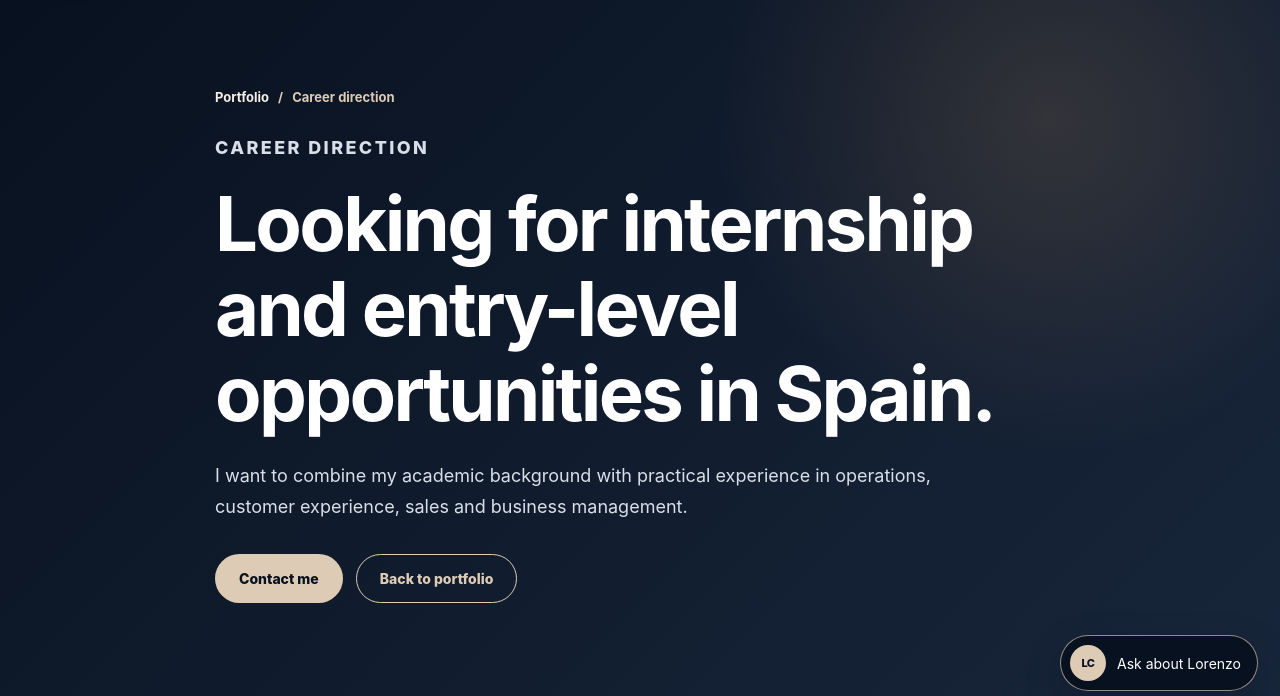
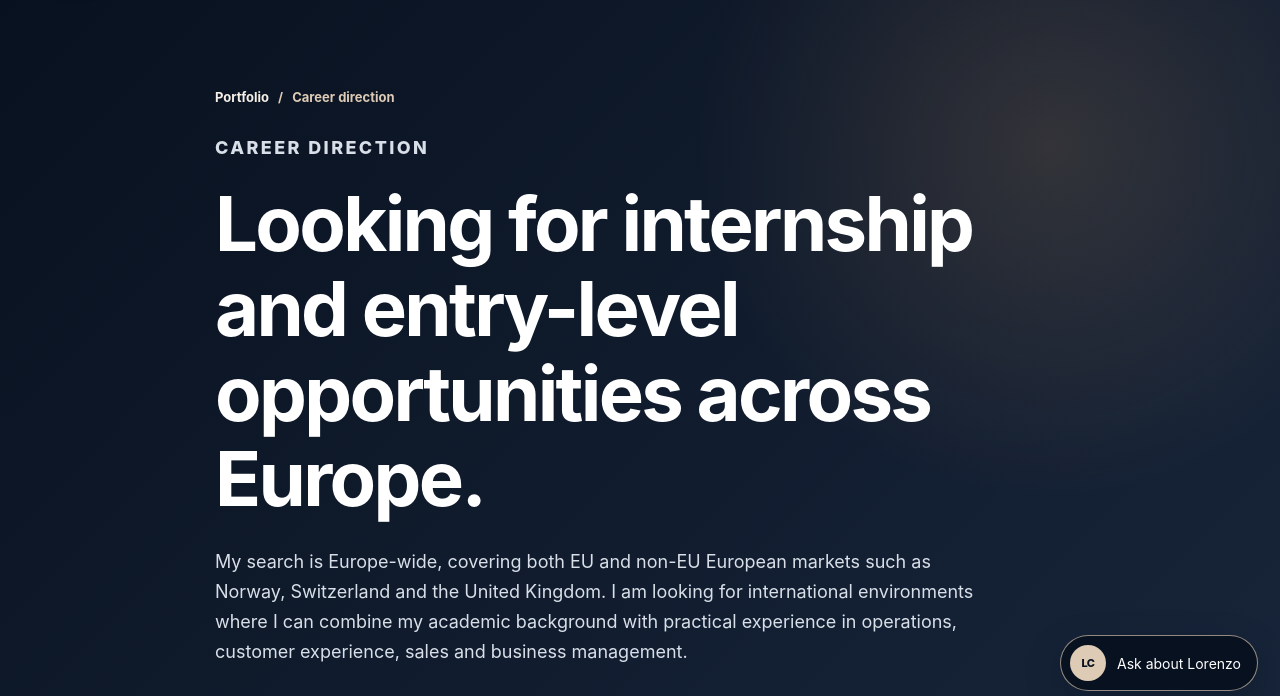
Before and after one commit to lorenzocicogna/lorenzo-portfolio, a plain HTML site: page career.html in a window 1280 px wide. Shown: the part 87-783 px from the top of the page. Drawn offline with Linux system fonts and the light colour scheme.

Commit message:
Estende la ricerca lavorativa a tutta Europa (#37)
* Estende la ricerca lavorativa a tutta Europa

* Aggiorna la pagina Career con focus europeo

* Aggiorna le traduzioni per opportunità europee

* Aggiorna il profilo recruiter con focus europeo

```diff
--- a/assets/js/portfolio-plus.js
+++ b/assets/js/portfolio-plus.js
@@ -12,7 +12,7 @@
       recruiterBlocks: [
         ["Practical experience", "Tourism mobility and guest relations at Tuk Tuk Bergamo; rental operations and pricing at MUN Apartment; previous technical and logistics roles."],
         ["Core capabilities", "KPI reporting, Excel and data analysis; customer experience, operational coordination, sales channels and cross-functional problem solving."],
-        ["Education & direction", "Currently studying at the University of Milano-Bicocca. Erasmus experience in Riga; seeking internship and entry-level opportunities in business analysis, operations and related functions, including Spain."]
+        ["Education & direction", "Currently studying at the University of Milano-Bicocca. Erasmus experience in Riga; seeking internship and entry-level opportunities across Europe, including both EU and non-EU European markets such as Norway, Switzerland and the United Kingdom."]
       ],
       recruiterExplore: "Explore experience", recruiterCareer: "Career goals", recruiterContact: "Contact me",
       closeModal: "Close recruiter overview",
@@ -55,7 +55,7 @@
             "Pursue internships and entry-level roles in business analysis, operations, airport operations and business development.",
             "Build on hospitality, tourism, sales, technical production and logistics experience, alongside academic training.",
             "Structured problem solving, customer-facing operations, KPI reporting, teamwork and international exposure.",
-            "Currently studying Economics and Business Administration, with Erasmus experience in Riga. Open to conversations with teams, including opportunities in Spain."
+            "Currently studying Economics and Business Administration, with Erasmus experience in Riga. Open to conversations with teams across Europe, including EU and non-EU European markets."
           ]
         }
       }
@@ -67,7 +67,7 @@
       recruiterBlocks: [
         ["Esperienza sul campo", "Mobilità turistica e rapporto con i clienti presso Tuk Tuk Bergamo; gestione della struttura e pricing per MUN Apartment; precedenti ruoli tecnici e logistici."],
         ["Competenze principali", "KPI e reporting, Excel e analisi dati; customer experience, coordinamento operativo, canali di vendita e problem solving."],
-        ["Formazione e obiettivi", "Attualmente studente all'Università di Milano-Bicocca. Esperienza Erasmus a Riga; ricerca di stage e posizioni junior in business analysis, operations e aree affini, anche in Spagna."]
+        ["Formazione e obiettivi", "Attualmente studente all'Università di Milano-Bicocca. Esperienza Erasmus a Riga; ricerca di stage e posizioni junior in tutta Europa, sia nei Paesi UE sia nei mercati europei extra-UE come Norvegia, Svizzera e Regno Unito."]
       ],
       recruiterExplore: "Esplora le esperienze", recruiterCareer: "Obiettivi di carriera", recruiterContact: "Contattami",
       closeModal: "Chiudi il profilo per recruiter",
@@ -122,7 +122,7 @@
       recruiterBlocks: [
         ["Experiencia práctica", "Movilidad turística y atención al cliente en Tuk Tuk Bergamo; gestión de alojamiento y precios en MUN Apartment; puestos técnicos y logísticos anteriores."],
         ["Competencias clave", "KPI y reporting, Excel y análisis de datos; experiencia de cliente, coordinación operativa, canales de venta y resolución de problemas."],
-        ["Formación y objetivos", "Actualmente estudia en la Universidad de Milano-Bicocca. Experiencia Erasmus en Riga; busca prácticas y puestos junior en análisis empresarial, operaciones y áreas relacionadas, también en España."]
+        ["Formación y objetivos", "Actualmente estudia en la Universidad de Milano-Bicocca. Experiencia Erasmus en Riga; busca prácticas y puestos junior en toda Europa, tanto en países de la UE como en mercados europeos no pertenecientes a la UE, como Noruega, Suiza y el Reino Unido."]
       ],
       recruiterExplore: "Ver experiencia", recruiterCareer: "Objetivos profesionales", recruiterContact: "Contactar",
       closeModal: "Cerrar resumen para recruiters",
--- a/assets/js/script.js
+++ b/assets/js/script.js
@@ -11,7 +11,7 @@ const translations = {
     homeEyebrow: "Economics & Business Student",
     homeTitle: "I connect operations, data and customer experience to make businesses work better.",
     homeLead: "Economics and Business Administration student with hands-on experience across tourism, hospitality, sales and technical environments.",
-    homeStatus: "Open to internships and entry-level opportunities in business analysis, operations and aviation.",
+    homeStatus: "Open to internships and entry-level opportunities across Europe in business analysis, operations and aviation.",
     viewExperience: "View experience",
     contactMe: "Contact me",
     profileCaption: "Operations · Analysis · Customer Experience",
@@ -56,17 +56,17 @@ const translations = {
     projectsEyebrow: "Projects",
     projectsTitle: "Explore my work and goals",
     careerCardTitle: "Career Goals",
-    careerCardText: "Target roles, professional direction and opportunities in Spain.",
+    careerCardText: "Target roles, professional direction and opportunities across Europe.",
     munCardText: "A real short-term rental project focused on operations and customer experience.",
     djCardText: "Event services, music and personal creative project.",
     contactEyebrow: "Contact",
     contactTitle: "Let’s connect.",
-    contactText: "Open to internships and entry-level roles in business analysis, operations, aviation, mobility and business development. Reach me by email or LinkedIn.",
+    contactText: "Open to internships and entry-level roles across Europe in business analysis, operations, aviation, mobility and business development. Reach me by email or LinkedIn.",
     linkedinContact: "Connect on LinkedIn",
     location: "Bergamo, Italy",
     careerEyebrow: "Career direction",
-    careerTitle: "Looking for internship and entry-level opportunities in Spain.",
-    careerLead: "I want to combine my academic background with practical experience in operations, customer experience, sales and business management.",
+    careerTitle: "Looking for internship and entry-level opportunities across Europe.",
+    careerLead: "My search is Europe-wide, covering both EU and non-EU European markets such as Norway, Switzerland and the United Kingdom. I am looking for international environments where I can combine my academic background with practical experience in operations, customer experience, sales and business management.",
     careerContact: "Contact me",
     backPortfolio: "Back to portfolio",
     careerFocusEyebrow: "Focus",
@@ -143,7 +143,7 @@ const translations = {
     homeEyebrow: "Studente di Economia e Business",
     homeTitle: "Collego operations, dati e customer experience per far funzionare meglio il business.",
     homeLead: "Studente di Economia e Amministrazione d’Impresa con esperienza pratica in turismo, hospitality, vendite e contesti tecnici.",
-    homeStatus: "Disponibile per stage e posizioni entry-level in business analysis, operations e aviazione.",
+    homeStatus: "Disponibile per stage e posizioni entry-level in tutta Europa, in business analysis, operations e aviazione.",
     viewExperience: "Vedi le esperienze",
     contactMe: "Contattami",
     profileCaption: "Operations · Analisi · Customer Experience",
@@ -188,17 +188,17 @@ const translations = {
     projectsEyebrow: "Progetti",
     projectsTitle: "Scopri i miei progetti e obiettivi",
     careerCardTitle: "Obiettivi professionali",
-    careerCardText: "Ruoli target, direzione professionale e opportunità in Spagna.",
+    careerCardText: "Ruoli target, direzione professionale e opportunità in tutta Europa.",
     munCardText: "Progetto reale di affitti brevi focalizzato su operations e customer experience.",
     djCardText: "Servizi per eventi, musica e progetto creativo personale.",
     contactEyebrow: "Contatti",
     contactTitle: "Restiamo in contatto.",
-    contactText: "Disponibile per stage e posizioni entry-level in analisi aziendale, operations, aviazione, mobilità e business development. Puoi contattarmi via email o LinkedIn.",
+    contactText: "Disponibile per stage e posizioni entry-level in tutta Europa in analisi aziendale, operations, aviazione, mobilità e business development. Puoi contattarmi via email o LinkedIn.",
     linkedinContact: "Contattami su LinkedIn",
     location: "Bergamo, Italia",
     careerEyebrow: "Direzione professionale",
-    careerTitle: "Cerco opportunità di stage ed entry-level in Spagna.",
-    careerLead: "Voglio unire la mia formazione accademica all’esperienza pratica in operations, customer experience, vendite e gestione aziendale.",
+    careerTitle: "Cerco opportunità di stage e posizioni entry-level in tutta Europa.",
+    careerLead: "La mia ricerca è rivolta a tutta Europa: valuto opportunità sia nei Paesi UE sia nei mercati europei extra-UE, come Norvegia, Svizzera e Regno Unito. Cerco contesti internazionali in cui unire la mia formazione accademica all’esperienza pratica in operations, customer experience, vendite e gestione aziendale.",
     careerContact: "Contattami",
     backPortfolio: "Torna al portfolio",
     careerFocusEyebrow: "Obiettivo",
@@ -275,7 +275,7 @@ const translations = {
     homeEyebrow: "Estudiante de Economía y Empresa",
     homeTitle: "Conecto operaciones, datos y experiencia de cliente para mejorar cómo funciona el negocio.",
     homeLead: "Estudiante de Economía y Administración de Empresas con experiencia práctica en turismo, hospitality, ventas y entornos técnicos.",
-    homeStatus: "Abierto a prácticas y posiciones junior en análisis empresarial, operaciones y aviación.",
+    homeStatus: "Abierto a prácticas y posiciones junior en toda Europa, en análisis empresarial, operaciones y aviación.",
     viewExperience: "Ver experiencia",
     contactMe: "Contactar",
     profileCaption: "Operaciones · Análisis · Customer Experience",
@@ -320,17 +320,17 @@ const translations = {
     projectsEyebrow: "Proyectos",
     projectsTitle: "Explora mis proyectos y objetivos",
     careerCardTitle: "Objetivos profesionales",
-    careerCardText: "Roles objetivo, dirección profesional y oportunidades en España.",
+    careerCardText: "Roles objetivo, dirección profesional y oportunidades en toda Europa.",
     munCardText: "Proyecto real de alquiler turístico centrado en operaciones y experiencia del cliente.",
     djCardText: "Servicios para eventos, música y proyecto creativo personal.",
     contactEyebrow: "Contacto",
     contactTitle: "Conectemos.",
-    contactText: "Abierto a prácticas y posiciones junior en análisis empresarial, operaciones, aviación, movilidad y desarrollo de negocio. Puedes contactarme por email o LinkedIn.",
+    contactText: "Abierto a prácticas y posiciones junior en toda Europa en análisis empresarial, operaciones, aviación, movilidad y desarrollo de negocio. Puedes contactarme por email o LinkedIn.",
     linkedinContact: "Conectar en LinkedIn",
     location: "Bérgamo, Italia",
     careerEyebrow: "Dirección profesional",
-    careerTitle: "Busco prácticas y oportunidades junior en España.",
-    careerLead: "Quiero combinar mi formación académica con experiencia práctica en operaciones, customer experience, ventas y gestión empresarial.",
+    careerTitle: "Busco prácticas y oportunidades junior en toda Europa.",
+    careerLead: "Mi búsqueda abarca toda Europa, tanto países de la UE como mercados europeos no pertenecientes a la UE, como Noruega, Suiza y el Reino Unido. Busco entornos internacionales donde combinar mi formación académica con experiencia práctica en operaciones, customer experience, ventas y gestión empresarial.",
     careerContact: "Contactar",
     backPortfolio: "Volver al portfolio",
     careerFocusEyebrow: "Objetivo",
--- a/career.html
+++ b/career.html
@@ -83,10 +83,12 @@
       <div class="container narrow reveal">
         <nav class="ux-breadcrumb" aria-label="Breadcrumb"><a href="index.html" data-ux-key="uxPortfolio">Portfolio</a><span aria-hidden="true">/</span><span aria-current="page" data-ux-key="uxCareerCrumb">Career direction</span></nav>
         <p class="eyebrow" data-i18n="careerEyebrow">Career direction</p>
-        <h1 data-i18n="careerTitle">Looking for internship and entry-level opportunities in Spain.</h1>
+        <h1 data-i18n="careerTitle">Looking for internship and entry-level opportunities across Europe.</h1>
         <p data-i18n="careerLead">
-          I want to combine my academic background with practical experience in operations,
-          customer experience, sales and business management.
+          My search is Europe-wide, covering both EU and non-EU European markets such as Norway,
+          Switzerland and the United Kingdom. I am looking for international environments where I can
+          combine my academic background with practical experience in operations, customer experience,
+          sales and business management.
         </p>
         <div class="hero-actions">
           <a
```
Also changed, not shown: index.html (+5 -5 lines).
